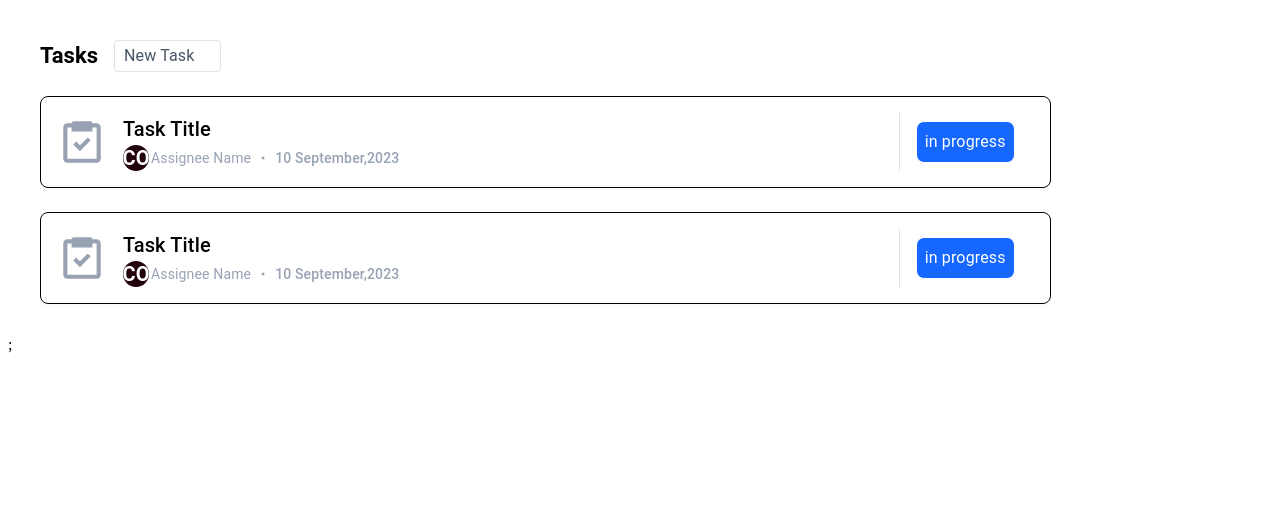
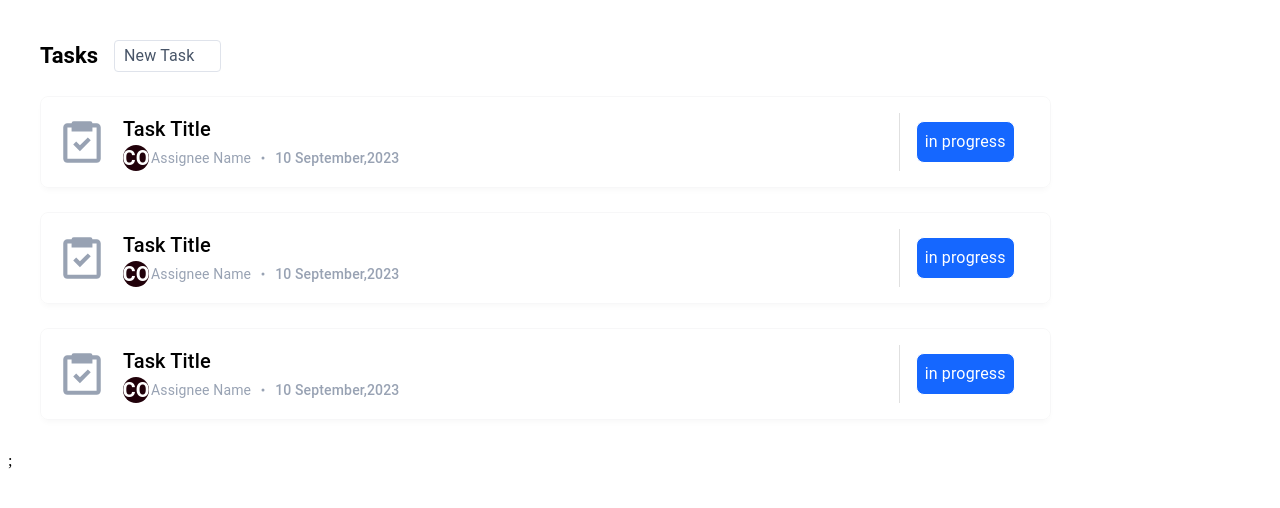
Before and after one commit to savannahtech/cliffort-entro-test, a Next.js app in the folder frontend/: page /tasks in a window 1280 px wide. Shown: the top 508 px of the page. Built offline with nearby package versions, Linux system fonts and the light colour scheme; no server answers.

Commit message:
feat: Added task list component

```diff
--- /dev/null
+++ b/frontend/src/components/taskLists/index.tsx
@@ -0,0 +1,64 @@
+import { Box, Stack } from '@mui/material';
+import React, { useState } from 'react';
+import { TaskCard } from '../taskcard';
+import { TaskDetailsModal } from '../taskcard/TaskDetailsModal';
+
+export const TaskLists = () => {
+	const [isOpenDetailsModal, setIsOpenDetailsModal] = useState(false);
+
+	const toggleShowTaskDetailsModal = () => {
+		setIsOpenDetailsModal((prev) => !prev);
+	};
+
+	const handleTaskCardClick = () => {
+		// todo: add details
+		toggleShowTaskDetailsModal();
+	};
+	return (
+		<>
+			<Stack direction={'column'} rowGap={3}>
+				<Stack>
+					<Box
+						borderRadius={2}
+						border={'1px solid #10182808'}
+						sx={{
+							cursor: 'pointer',
+						}}
+						padding={2}
+						boxShadow={`0px 4px 6px -2px #10182808`}
+						onClick={handleTaskCardClick}
+					>
+						<TaskCard />
+					</Box>
+				</Stack>
+				<Stack>
+					<Box
+						borderRadius={2}
+						border={'1px solid #10182808'}
+						sx={{
+							cursor: 'pointer',
+						}}
+						padding={2}
+						boxShadow={`0px 4px 6px -2px #10182808`}
+					>
+						<TaskCard />
+					</Box>
+				</Stack>
+				<Stack>
+					<Box
+						borderRadius={2}
+						border={'1px solid #10182808'}
+						sx={{
+							cursor: 'pointer',
+						}}
+						padding={2}
+						boxShadow={`0px 4px 6px -2px #10182808`}
+					>
+						<TaskCard />
+					</Box>
+				</Stack>
+			</Stack>
+			<TaskDetailsModal isOpen={isOpenDetailsModal} handleCloseModal={toggleShowTaskDetailsModal} />
+		</>
+	);
+};
--- a/frontend/src/components/taskcard/TaskCardDetailsTabs.tsx
+++ b/frontend/src/components/taskcard/TaskCardDetailsTabs.tsx
@@ -4,6 +4,7 @@ import Tab from '@mui/material/Tab';
 import Box from '@mui/material/Box';
 import { Stack } from '@mui/material';
 import { TaskCard } from '.';
+import { TaskLists } from '../taskLists';
 
 interface TabPanelProps {
 	children?: React.ReactNode;
@@ -22,11 +23,7 @@ function CustomTabPanel(props: TabPanelProps) {
 			aria-labelledby={`simple-tab-${index}`}
 			{...other}
 		>
-			{value === index && (
-				<Stack direction={'row'} gap={2}>
-					{children}
-				</Stack>
-			)}
+			{value === index && <>{children}</>}
 		</div>
 	);
 }
@@ -54,7 +51,7 @@ export const TaskCardDetailsTabs = () => {
 				</Tabs>
 			</Box>
 			<CustomTabPanel value={value} index={0}>
-				Related Task items
+				<TaskLists />
 			</CustomTabPanel>
 			<CustomTabPanel value={value} index={1}>
 				Watchers
--- a/frontend/src/components/taskcard/TaskDetailsModal.tsx
+++ b/frontend/src/components/taskcard/TaskDetailsModal.tsx
@@ -8,6 +8,8 @@ import { Divider, Stack, Typography, Chip, Box } from '@mui/material';
 import { GrAdd } from 'react-icons/gr';
 import { TaskCardDetailsTabs } from './TaskCardDetailsTabs';
 import { Inter } from 'next/font/google';
+
+const inter = Inter({ subsets: ['latin'] });
 
 interface Props {
 	isOpen: boolean;
@@ -21,11 +23,15 @@ export const TaskDetailsModal = ({ isOpen, handleCloseModal }: Props) => {
 			onClose={handleCloseModal}
 			aria-labelledby="task-details-modal"
 			aria-describedby="scroll-dialog-description"
+			maxWidth="lg"
+			className={inter.className}
 		>
 			<DialogTitle id="task-details-modal">Task Title</DialogTitle>
 			<DialogContent dividers={true}>
 				<TaskCard />
-				<Divider />
+				<Stack mt={2}>
+					<Divider />
+				</Stack>
 				<Stack p={3} pt={4}>
 					<Stack direction={'row'} columnGap={10}>
 						<Stack gap={1}>
@@ -64,7 +70,7 @@ export const TaskDetailsModal = ({ isOpen, handleCloseModal }: Props) => {
 				</Stack>
 			</DialogContent>
 			<DialogActions>
-				<CustomButton btnText="Close" btnType="primary" />
+				<CustomButton btnText="Close" btnType="primary" onClick={handleCloseModal} />
 			</DialogActions>
 		</Dialog>
 	);
--- a/frontend/src/pages/tasks.tsx
+++ b/frontend/src/pages/tasks.tsx
@@ -1,9 +1,9 @@
 import { Queries, allQueryOptions } from '@/api/queries';
 import CustomButton from '@/components/customs/Button';
-import { TaskCard } from '@/components/taskcard';
+import { TaskLists } from '@/components/taskLists';
 import { TaskDetailsModal } from '@/components/taskcard/TaskDetailsModal';
 import { ITaskFromAPI } from '@/types';
-import { Box, Button, Stack, Typography } from '@mui/material';
+import { Stack, Typography } from '@mui/material';
 import { AxiosError } from 'axios';
 import { Inter } from 'next/font/google';
 import Head from 'next/head';
@@ -35,34 +35,7 @@ const Tasks = () => {
 						</Typography>
 						<CustomButton btnType="tertiary" btnText="New Task" />
 					</Stack>
-					<Stack>
-						<Box
-							borderRadius={2}
-							borderColor={''}
-							border={1}
-							sx={{
-								cursor: 'pointer',
-							}}
-							padding={2}
-							boxShadow={`0px 4px 6px -2px #10182808`}
-						>
-							<TaskCard />
-						</Box>
-					</Stack>
-					<Stack>
-						<Box
-							borderRadius={2}
-							borderColor={''}
-							border={1}
-							sx={{
-								cursor: 'pointer',
-							}}
-							padding={2}
-							boxShadow={`0px 4px 6px -2px #10182808`}
-						>
-							<TaskCard />
-						</Box>
-					</Stack>
+					<TaskLists />
 				</Stack>
 				{/* <TaskDetailsModal isOpen={true} handleCloseModal={() => console.log('close me ')} /> */}
 			</main>
```
